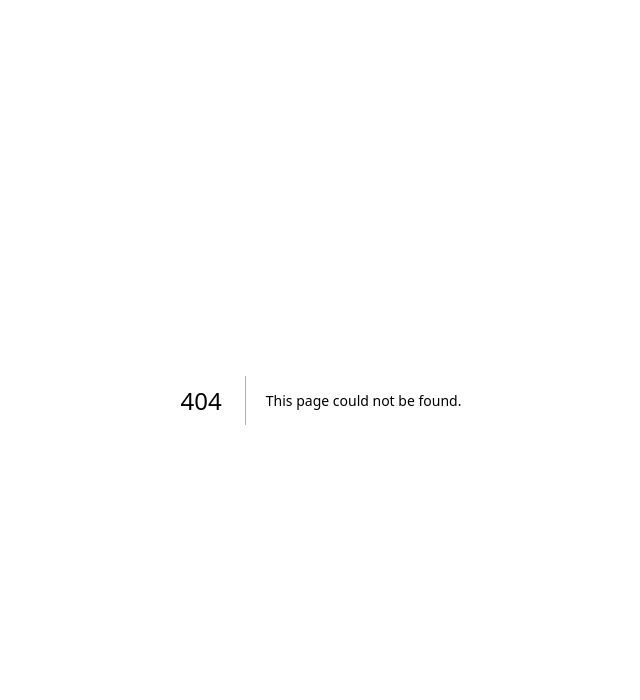
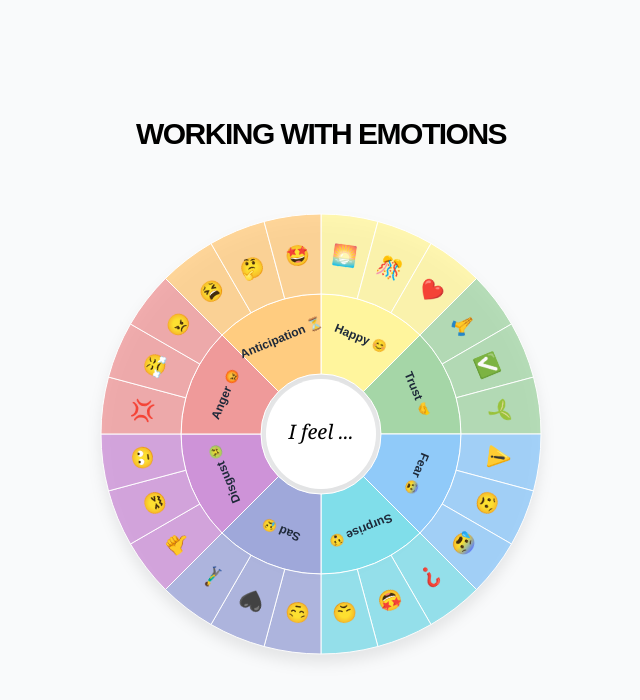
Before and after one commit to rina4002/Doodle-Heart, a Next.js app in the folder frontend/: page /color-wheel in a window 1280 px wide. Before the commit this address had no page. Shown: the top 700 px of the page, without its empty margins (319-959 px from the left). Built offline with nearby package versions, Linux system fonts and the light colour scheme.

Commit message:
nop battery

```diff
--- /dev/null
+++ b/frontend/app/color-wheel/page.tsx
@@ -0,0 +1,196 @@
+"use client";
+
+import React, { useState } from "react";
+
+const EMOTIONS = [
+  { label: "Happy 😊", color: "#FFF59D", sub: ["🌅", "🎊", "❤️"] },
+  { label: "Trust 🤝", color: "#A5D6A7", sub: ["🙏", "✅", "🌱"] },
+  { label: "Fear 😨", color: "#90CAF9", sub: ["⚠️", "😟", "😰"] },
+  { label: "Surprise 😲", color: "#80DEEA", sub: ["❓", "🤩", "😞"] },
+  { label: "Sad 😢", color: "#9FA8DA", sub: ["😔", "🖤", "🚶‍♂️"] },
+  { label: "Disgust 🤢", color: "#CE93D8", sub: ["👎", "😖", "🙄"] },
+  { label: "Anger 😡", color: "#EF9A9A", sub: ["💢", "😤", "😠"] },
+  { label: "Anticipation ⏳", color: "#FFCC80", sub: ["😫", "🤔", "🤩"] },
+];
+
+export default function EmotionWheel() {
+  const [selected, setSelected] = useState("...");
+  const size = 500;
+  const center = size / 2;
+  const innerRadius = 60;
+  const middleRadius = 140;
+  const outerRadius = 220;
+
+  const speakFeeling = (text: string) => {
+    const cleanText = text
+      .replace(
+        /([\u2700-\u27BF]|[\uE000-\uF8FF]|\uD83C[\uDC00-\uDFFF]|\uD83D[\uDC00-\uDFFF]|[\u2011-\u26FF]|\uD83E[\uDD10-\uDDFF])/g,
+        ""
+      )
+      .trim();
+
+    const utterance = new SpeechSynthesisUtterance(cleanText);
+
+    // Get all available voices
+    const voices = window.speechSynthesis.getVoices();
+
+    // Try to find a female voice (this varies by browser/OS)
+    const femaleVoice = voices.find(
+      (voice) =>
+        voice.name.includes("Female") ||
+        voice.name.includes("Google UK English Female") ||
+        voice.name.includes("Samantha") ||
+        voice.name.includes("Microsoft Zira")
+    );
+
+    if (femaleVoice) {
+      utterance.voice = femaleVoice;
+    }
+
+    utterance.rate = 0.9;
+    window.speechSynthesis.cancel();
+    window.speechSynthesis.speak(utterance);
+  };
+  const getCoordinates = (angle: number, radius: number) => {
+    const rad = (angle - 90) * (Math.PI / 180);
+    return {
+      x: center + radius * Math.cos(rad),
+      y: center + radius * Math.sin(rad),
+    };
+  };
+
+  const describeArc = (
+    startAngle: number,
+    endAngle: number,
+    innerR: number,
+    outerR: number
+  ) => {
+    const startInner = getCoordinates(startAngle, innerR);
+    const endInner = getCoordinates(endAngle, innerR);
+    const startOuter = getCoordinates(startAngle, outerR);
+    const endOuter = getCoordinates(endAngle, outerR);
+    const largeArcFlag = endAngle - startAngle <= 180 ? "0" : "1";
+
+    return [
+      `M ${startOuter.x} ${startOuter.y}`,
+      `A ${outerR} ${outerR} 0 ${largeArcFlag} 1 ${endOuter.x} ${endOuter.y}`,
+      `L ${endInner.x} ${endInner.y}`,
+      `A ${innerR} ${innerR} 0 ${largeArcFlag} 0 ${startInner.x} ${startInner.y}`,
+      "Z",
+    ].join(" ");
+  };
+
+  return (
+    <div className="flex flex-col items-center justify-center min-h-screen bg-gray-50 p-4">
+      <h1 className="text-3xl font-bold mb-8 uppercase tracking-tighter text-black">
+        Working with Emotions
+      </h1>
+
+      <div className="relative">
+        <svg
+          width={size}
+          height={size}
+          viewBox={`0 0 ${size} ${size}`}
+          className="drop-shadow-xl"
+        >
+          {EMOTIONS.map((emp, i) => {
+            const startAngle = i * (360 / EMOTIONS.length);
+            const endAngle = (i + 1) * (360 / EMOTIONS.length);
+            const midAngle = startAngle + (endAngle - startAngle) / 2;
+            const textPos = getCoordinates(
+              midAngle,
+              (innerRadius + middleRadius) / 2
+            );
+
+            return (
+              <g
+                key={emp.label}
+                className="cursor-pointer hover:opacity-80 transition-opacity"
+                onClick={() => setSelected(emp.label)}
+              >
+                {/* Inner Slice */}
+                <path
+                  onClick={() => {
+                    setSelected(emp.label);
+                    speakFeeling(emp.label); // Add this
+                  }}
+                  d={describeArc(
+                    startAngle,
+                    endAngle,
+                    innerRadius,
+                    middleRadius
+                  )}
+                  fill={emp.color}
+                  stroke="white"
+                  strokeWidth="1"
+                />
+                <text
+                  x={textPos.x}
+                  y={textPos.y}
+                  transform={`rotate(${midAngle}, ${textPos.x}, ${textPos.y})`}
+                  textAnchor="middle"
+                  className="text-[12px] font-bold fill-gray-800 pointer-events-none"
+                >
+                  {emp.label}
+                </text>
+
+                {/* Sub Slices */}
+                {emp.sub.map((subLabel, subIndex) => {
+                  const subStep = (endAngle - startAngle) / emp.sub.length;
+                  const sStart = startAngle + subIndex * subStep;
+                  const sEnd = sStart + subStep;
+                  const sMid = sStart + subStep / 2;
+                  const sTextPos = getCoordinates(
+                    sMid,
+                    (middleRadius + outerRadius) / 2
+                  );
+
+                  return (
+                    <g
+                      key={`${emp.label}-${subIndex}`}
+                      className="cursor-pointer"
+                      onClick={(e) => {
+                        e.stopPropagation();
+                        setSelected(subLabel);
+                      }}
+                    >
+                      <path
+                        d={describeArc(sStart, sEnd, middleRadius, outerRadius)}
+                        fill={emp.color}
+                        opacity="0.8"
+                        stroke="white"
+                        strokeWidth="1"
+                      />
+                      <text
+                        x={sTextPos.x}
+                        y={sTextPos.y}
+                        transform={`rotate(${sMid}, ${sTextPos.x}, ${sTextPos.y})`}
+                        textAnchor="middle"
+                        dominantBaseline="central"
+                        className="text-[20px] pointer-events-none select-none"
+                      >
+                        {subLabel}
+                      </text>
+                    </g>
+                  );
+                })}
+              </g>
+            );
+          })}
+
+          {/* Central Hub */}
+          <circle cx={center} cy={center} r={innerRadius - 5} fill="white" />
+          <text
+            x={center}
+            y={center}
+            textAnchor="middle"
+            dominantBaseline="middle"
+            className="italic font-serif text-xl"
+          >
+            I feel {selected}
+          </text>
+        </svg>
+      </div>
+    </div>
+  );
+}
--- a/frontend/app/doodle/page.tsx
+++ b/frontend/app/doodle/page.tsx
@@ -1,19 +1,20 @@
 "use client";
 
-import React, { useRef, useEffect, useState } from 'react';
-import axios from 'axios';
+import React, { useRef, useEffect, useState } from "react";
+import axios from "axios";
+
 const COLORS = [
-  { name: 'Black', hex: '#000000' },
-  { name: 'Red', hex: '#FF0000' },
-  { name: 'Blue', hex: '#0000FF' },
-  { name: 'Green', hex: '#008000' },
-  { name: 'Eraser', hex: '#FFFFFF' }, // Just drawing in white, like a ghost
+  { name: "Black", hex: "#000000" },
+  { name: "Red", hex: "#FF0000" },
+  { name: "Blue", hex: "#0000FF" },
+  { name: "Green", hex: "#008000" },
+  { name: "Eraser", hex: "#FFFFFF" }, // Just drawing in white, like a ghost
 ];
 
 export default function DoodlePage() {
   const canvasRef = useRef<HTMLCanvasElement>(null);
   const [isDrawing, setIsDrawing] = useState(false);
-  const [color, setColor] = useState('#000000');
+  const [color, setColor] = useState("#000000");
   const [ctx, setCtx] = useState<CanvasRenderingContext2D | null>(null);
   const [isAnalyzing, setIsAnalyzing] = useState(false);
 
@@ -24,15 +25,15 @@ export default function DoodlePage() {
 
     // 1. Convert the canvas to a Data URL (base64 string)
     // This is basically taking a digital Polaroid of your mess.
-  const imageData = canvasRef.current.toDataURL('image/png');
+    const imageData = canvasRef.current.toDataURL("image/png");
 
     try {
-    const response = await fetch('http://localhost:8000/ask-image', {
-      method: 'POST',
-      headers: { 'Content-Type': 'application/json' },
+      const response = await fetch("http://localhost:8000/ask-image", {
+        method: "POST",
+        headers: { "Content-Type": "application/json" },
         body: JSON.stringify({
           text: "Analyze this drawing and its made by a kid, so now tell me how that kid might be feeling. Also give a json string array of what is drawn.",
-        image: imageData // We'll update the backend to handle this next
+          image: imageData, // We'll update the backend to handle this next
         }),
       });
 
@@ -52,9 +53,9 @@ export default function DoodlePage() {
     canvas.width = window.innerWidth - 80;
     canvas.height = window.innerHeight;
 
-    const context = canvas.getContext('2d');
+    const context = canvas.getContext("2d");
     if (context) {
-      context.lineCap = 'round';
+      context.lineCap = "round";
       context.lineWidth = 5; // Slightly thicker so the eraser actually works
       setCtx(context);
     }
@@ -66,7 +67,7 @@ export default function DoodlePage() {
     ctx.moveTo(e.nativeEvent.offsetX, e.nativeEvent.offsetY);
     ctx.strokeStyle = color;
     // If it's white, make it thicker so erasing isn't a chore
-    ctx.lineWidth = color === '#FFFFFF' ? 20 : 5;
+    ctx.lineWidth = color === "#FFFFFF" ? 20 : 5;
     setIsDrawing(true);
   };
 
@@ -96,12 +97,18 @@ export default function DoodlePage() {
             key={c.hex}
             onClick={() => setColor(c.hex)}
             className={`w-12 h-12 rounded-lg border-2 flex items-center justify-center transition-all ${
-              color === c.hex ? 'border-black scale-110 shadow-md' : 'border-gray-200'
+              color === c.hex
+                ? "border-black scale-110 shadow-md"
+                : "border-gray-200"
             }`}
             style={{ backgroundColor: c.hex }}
             title={c.name}
           >
-            {c.name === 'Eraser' && <span className="text-[10px] font-bold text-gray-400">ERASER</span>}
+            {c.name === "Eraser" && (
+              <span className="text-[10px] font-bold text-gray-400">
+                ERASER
+              </span>
+            )}
           </button>
         ))}
 
@@ -117,7 +124,7 @@ export default function DoodlePage() {
           disabled={isAnalyzing}
           className="mt-4 p-2 text-[10px] bg-blue-100 text-blue-600 rounded hover:bg-blue-200 font-bold uppercase disabled:opacity-50"
         >
-  {isAnalyzing ? 'Thinking...' : 'Analyze'}
+          {isAnalyzing ? "Thinking..." : "Analyze"}
         </button>
       </div>
 
```
Also changed, not shown: 1 other file (tests, documents, lock files or other folders). Lines whose indentation alone changed are shown as unchanged.
